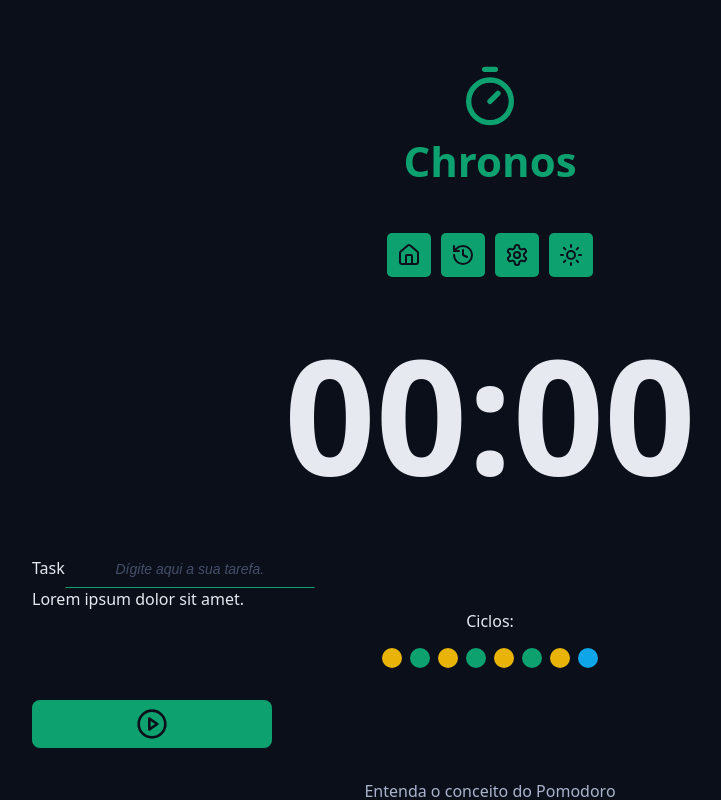
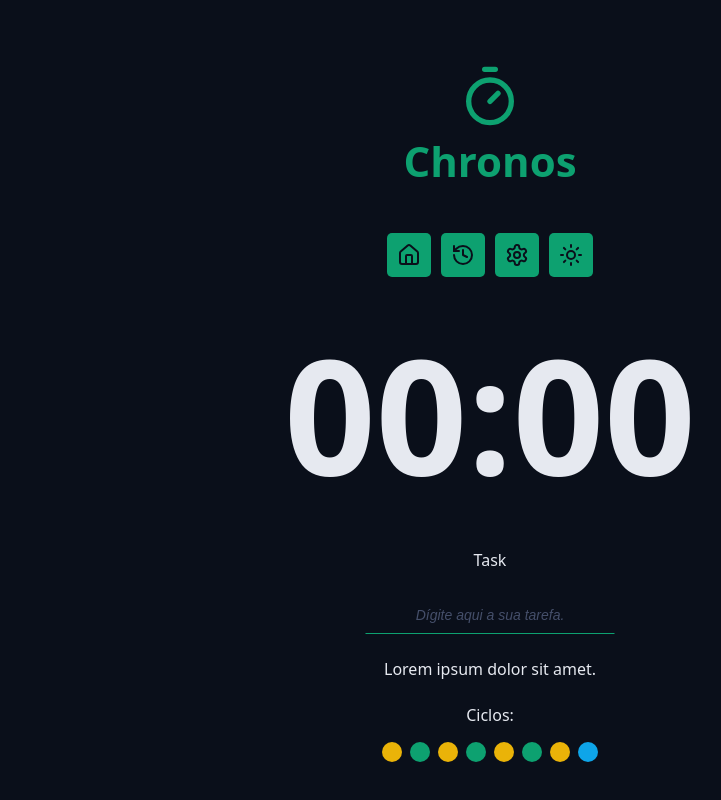
Before and after one commit to atomsdeveloper/chronos-pomodoro, a React app: page / in a window 1280 px wide. Shown: the top 800 px of the page, without its empty margins (150-871 px from the left). Built offline with nearby package versions, Linux system fonts and the light colour scheme; the HTML template or start-up script is replaced by a standard one.

Commit message:
feat: added new styles globals and footer css module

```diff
--- a/src/components/Footer/styles.module.css
+++ b/src/components/Footer/styles.module.css
@@ -7,6 +7,7 @@
 }
 
 .footerContainer > a {
+  font-size: 1.4rem;
   color: var(--text-muted);
   text-decoration: none;
 }
--- a/src/styles/global.css
+++ b/src/styles/global.css
@@ -26,3 +26,19 @@ body {
   margin: 3.2rem;
   background: blue;
 }
+
+.formContainer {
+  display: flex;
+  align-items: center;
+  justify-content: center;
+  flex-direction: column;
+  gap: 2.4rem;
+}
+
+.formContainer > .formRow {
+  display: flex;
+  align-items: center;
+  justify-content: center;
+  flex-direction: column;
+  gap: 2.4rem;
+}
```
